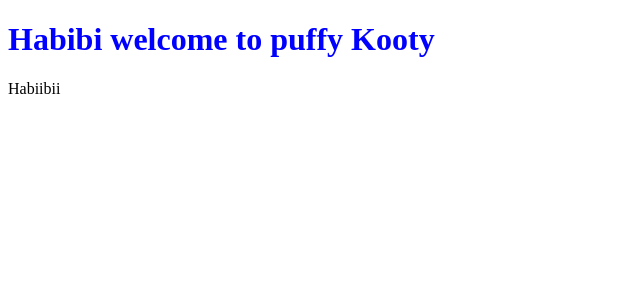
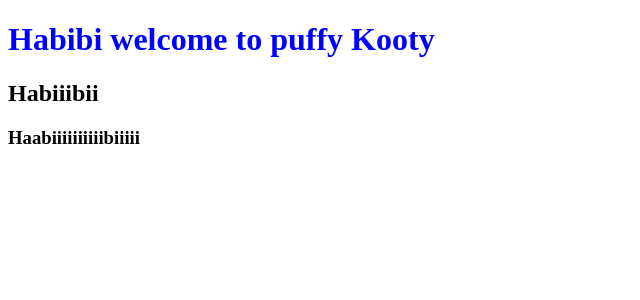
Before and after one commit to KishoreVB70/Namaste-React, a React (Vite) app: page / in a window 1280 px wide. Shown: the top 300 px of the page, without its empty margins (0-640 px from the left). Built offline with nearby package versions, Linux system fonts and the light colour scheme.

Commit message:
Added heading using: 1)Functional component 2) JSX component 3) Create react element component

```diff
--- a/App.js
+++ b/App.js
@@ -8,12 +8,15 @@ let a = "Habibi welcome to puffy Kooty"
 
 const Heading = () => <h1 id="h0" >{a}</h1>;
 
+const heading2 = <h2 id="h0" >{"Habiiibii"}</h2>;
+
+const heading3 = React.createElement("h3", {}, "Haabiiiiiiiiiibiiiii");
+
 const JsxDiv = () => (
     <div>
         <Heading/>
-        {
-            "Habiibii"
-        }
+        {heading2}
+        {heading3}
     </div>
 );
 
```
